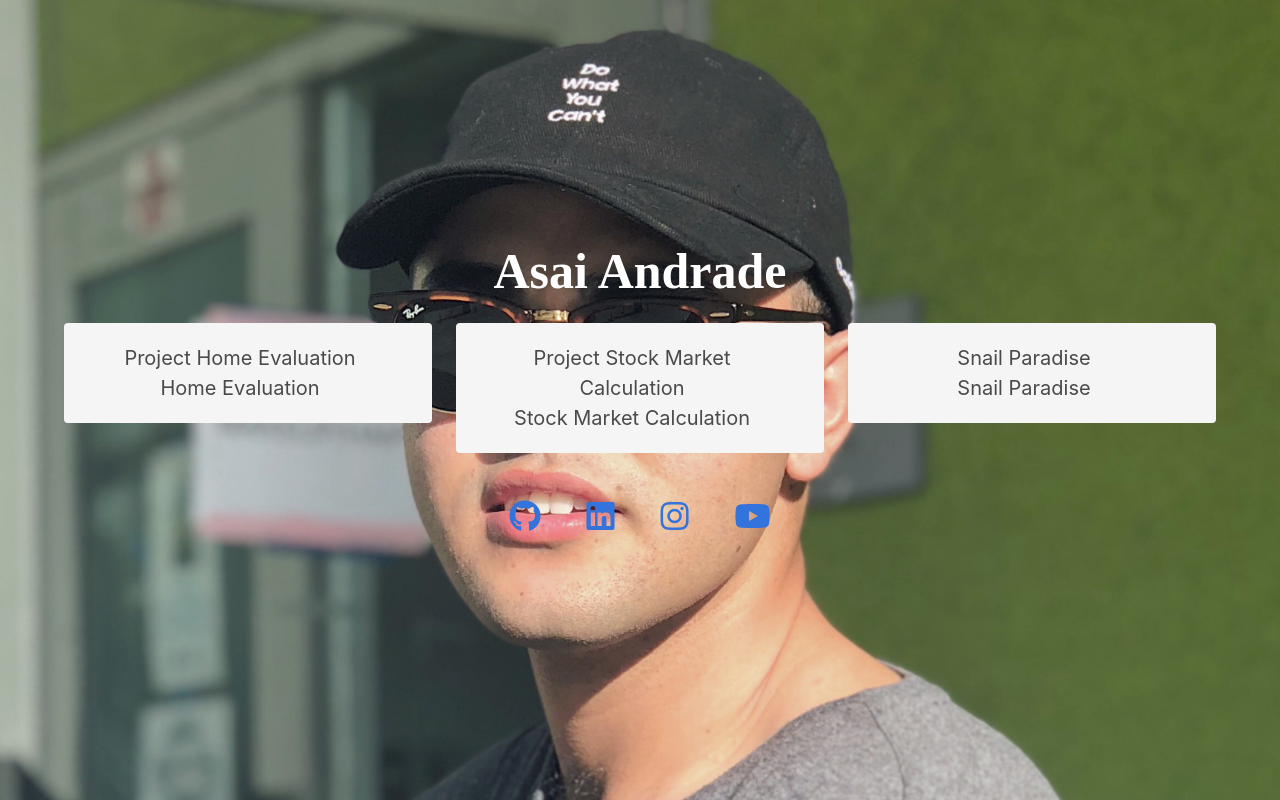
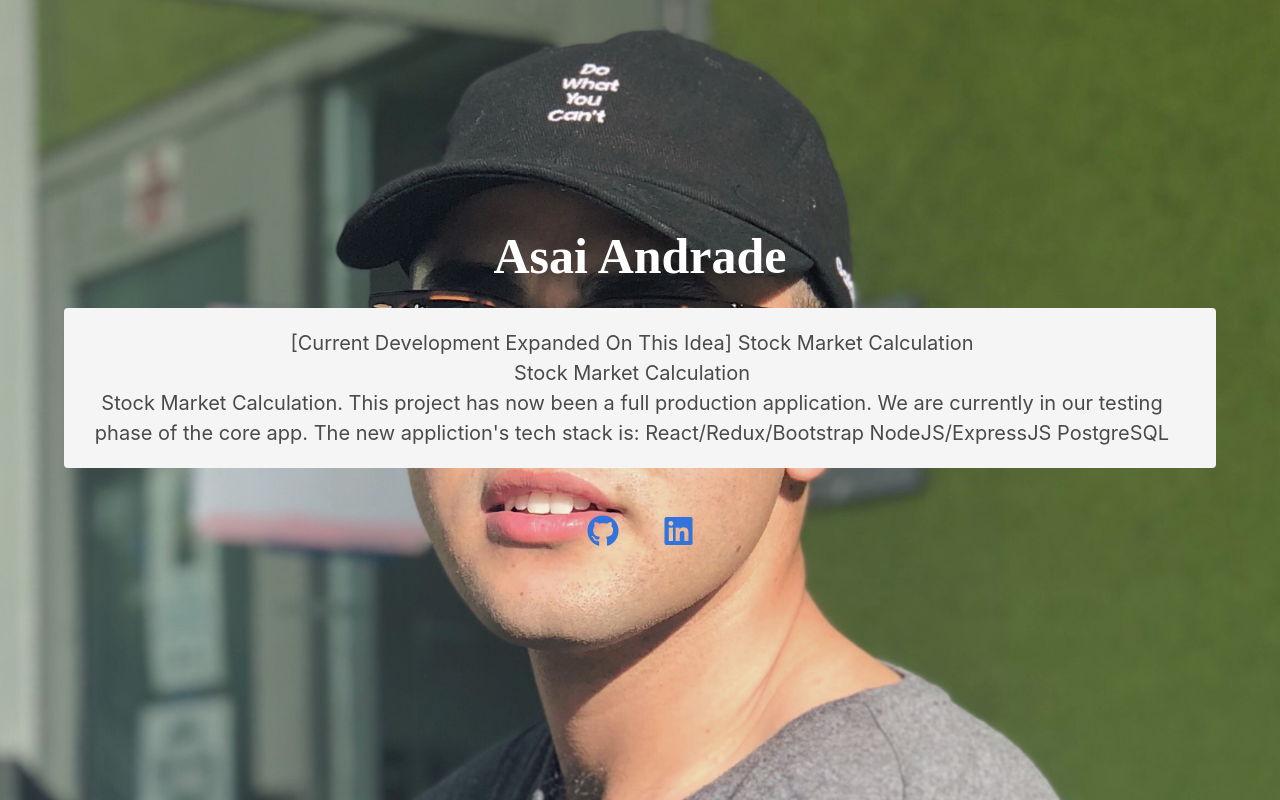
Before and after one commit to imdoingotherthings/portfolio, a website: page public/index.html in a window 1280 px wide. Drawn offline with nearby package versions, Linux system fonts and the light colour scheme.

Commit message:
removing old links and projects from the site

```diff
--- a/public/index.html
+++ b/public/index.html
@@ -19,35 +19,17 @@
           <div class="columns">
             <div class="column">
               <div class="notification">
-                <div class="is-size-5">
-                  <p class="textAlign">Project Home Evaluation</p>
-                  <a style="text-decoration:none;" href="https://home-evaluation-.herokuapp.com/">Home Evaluation</a>
+                  <div class="is-size-5">
+                  <p class="textAlign">[Current Development Expanded On This Idea] Stock Market Calculation</p>
+                  <a style="text-decoration:none;" href="https://stock-market-calc.herokuapp.com/">Stock Market Calculation</a>
+                  <p>Stock Market Calculation. This project has now been a full production application.
+                    We are currently in our testing phase of the core app. The new appliction's tech stack is:
+                    React/Redux/Bootstrap
+                    NodeJS/ExpressJS
+                    PostgreSQL</p>
                 </div>
               </div>
             </div>
-            <div class="column">
-              <div class="notification">
-                  <div class="is-size-5">
-                  <p class="textAlign">Project Stock Market Calculation</p>
-                  <a style="text-decoration:none;" href="https://stock-market-calc.herokuapp.com/">Stock Market Calculation</a>
-                </div>
-              </div>
-            </div>
-            <div class="column">
-              <div class="notification">
-                <div class="is-size-5">
-                  <p class="textAlign">Snail Paradise</p>
-                  <a style="text-decoration:none;" href="https://snailparadise.co/">Snail Paradise</a>
-                </div>
-              </div>
-            </div>
-            <!-- <div class="column">
-              <div class="notification">
-                <div class="is-size-5">
-                    <iframe width="560" height="315" src="https://www.youtube.com/embed/M1hqJ2mA1bs" frameborder="0" allow="autoplay; encrypted-media" allowfullscreen></iframe>
-                </div>
-              </div>
-            </div> -->
           </div>
 
           <!-- footer -->
@@ -55,8 +37,6 @@
             <div class="container center">
               <a href="https://github.com/imdoingotherthings" class="space"><i class="fab fa-github fa-2x"></i></a>
               <a href="https://www.linkedin.com/in/asai-andrade-442706a3" class="space"><i class="fab fa-linkedin fa-2x"></i></a>
-              <a href="https://www.instagram.com/aradetv" class="space"><i class="fab fa-instagram fa-2x"></i></a>
-              <a href="https://www.youtube.com/Arade" class="space"><i class="fab fa-youtube fa-2x"></i></a>
             </div>
           </div>
         </div>
```
Also changed, not shown: package.json (+4 -3 lines), 1 other file.
